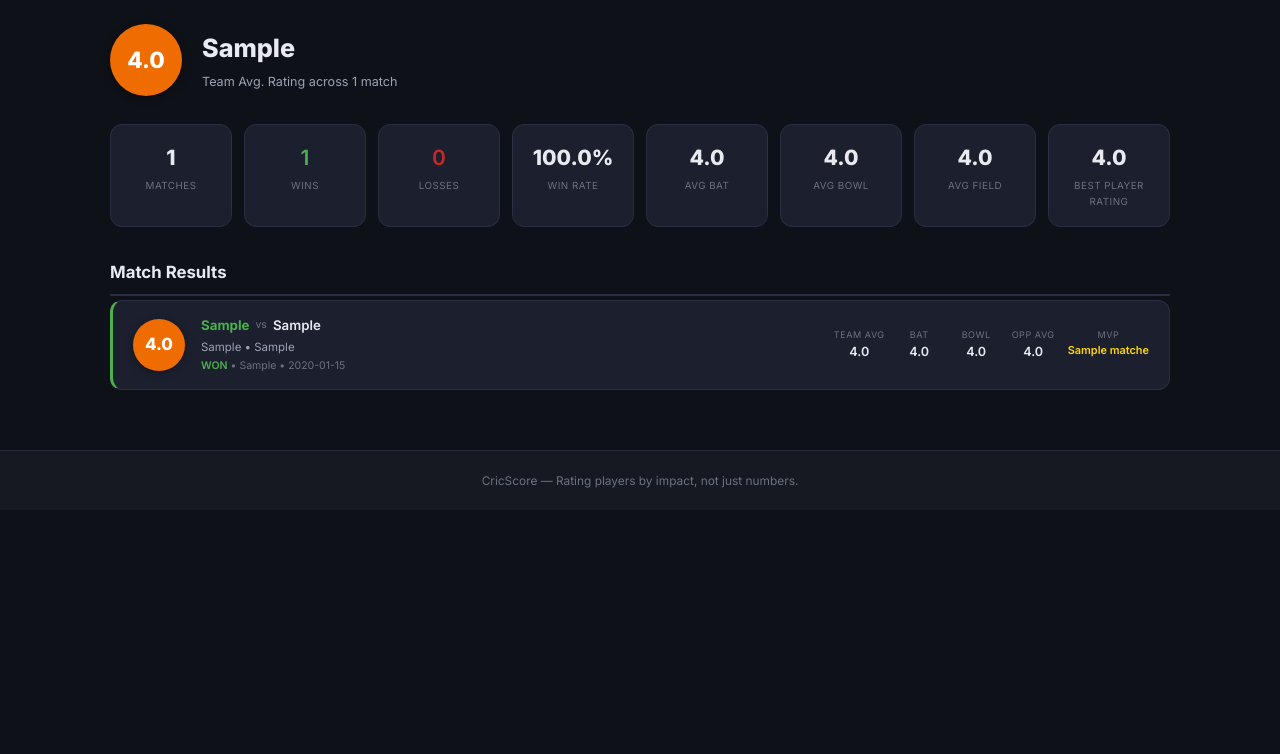
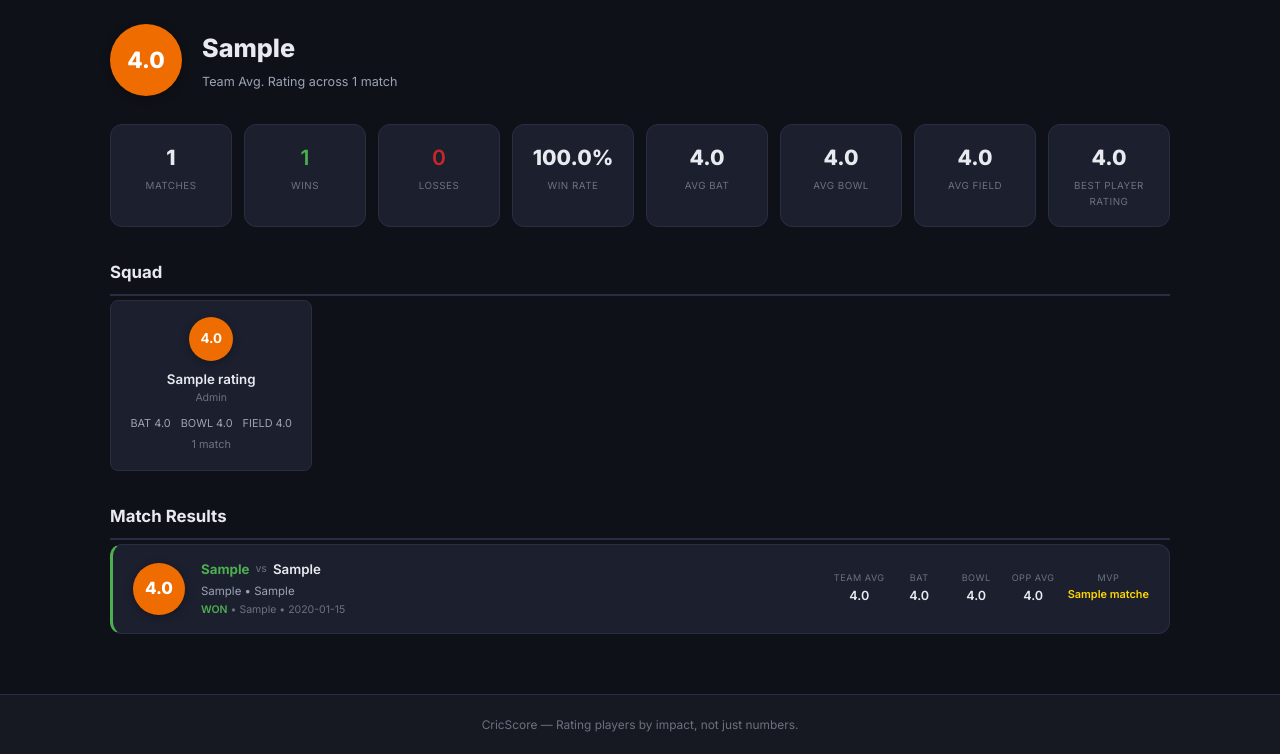
Before and after one commit to Mudit-Jxin7/cricinfo, a Flask app: a page that uses templates/team_detail.html in a window 1280 px wide. Shown: the part 61-815 px from the top of the page. Before the commit the page ends 549 px from the top, so only its background shows below. Run offline with Flask 3, Linux system fonts and the light colour scheme; tables that the repository leaves empty hold one stand-in row (values such as "Sample post").

Commit message:
Implement team player details in team view
- Add a new function `get_team_players` to retrieve player statistics for a team.
- Update the `team_detail` route to include player data in the response.
- Enhance the `team_detail.html` template to display a grid of players with their average ratings and roles.
- Introduce new CSS styles for player cards and layout to improve the visual presentation of the squad list.

```diff
--- a/app.py
+++ b/app.py
@@ -281,13 +281,14 @@
 
 @app.route("/team/<name>")
 def team_detail(name):
-    """Show a team's match history with team avg ratings."""
+    """Show a team's match history with team avg ratings and squad list."""
     summary = db.get_team_summary(name)
     if not summary:
         return "Team not found", 404
     matches = db.get_team_matches(name)
+    players = db.get_team_players(name)
     return render_template("team_detail.html", name=name, summary=summary,
-                           matches=matches)
+                           matches=matches, players=players)
 
 
 # ───── API Endpoints ─────
--- a/database.py
+++ b/database.py
@@ -983,6 +983,26 @@
     return result
 
 
+def get_team_players(team_name: str):
+    """Get all players who have played for this team with their average ratings."""
+    conn = get_db()
+    rows = conn.execute("""
+        SELECT player_name,
+               MAX(role) as role,
+               COUNT(*) as matches,
+               ROUND(AVG(overall_rating), 2) as avg_overall,
+               ROUND(AVG(batting_rating), 2) as avg_bat,
+               ROUND(AVG(bowling_rating), 2) as avg_bowl,
+               ROUND(AVG(fielding_rating), 2) as avg_field
+        FROM player_ratings
+        WHERE team = ?
+        GROUP BY LOWER(player_name)
+        ORDER BY avg_overall DESC
+    """, (team_name,)).fetchall()
+    conn.close()
+    return [dict(r) for r in rows]
+
+
 def get_team_summary(team_name: str):
     """Get aggregate summary stats for a team across all matches."""
     conn = get_db()
--- a/static/css/style.css
+++ b/static/css/style.css
@@ -2174,6 +2174,77 @@
     border-left: 3px solid var(--rating-poor);
 }
 
+/* Team detail: squad / player list */
+.team-players-grid {
+    display: grid;
+    grid-template-columns: repeat(auto-fill, minmax(200px, 1fr));
+    gap: 12px;
+    margin-bottom: 32px;
+}
+
+.team-player-card {
+    display: flex;
+    flex-direction: column;
+    align-items: center;
+    padding: 16px 12px;
+    background: var(--bg-card);
+    border: 1px solid var(--border);
+    border-radius: var(--radius);
+    text-decoration: none;
+    color: inherit;
+    transition: all 0.2s;
+}
+
+.team-player-card:hover {
+    background: var(--bg-card-hover);
+    border-color: rgba(76, 175, 80, 0.3);
+}
+
+.team-player-rating {
+    width: 44px;
+    height: 44px;
+    font-size: 0.95rem;
+    font-weight: 700;
+    margin-bottom: 10px;
+    display: flex;
+    align-items: center;
+    justify-content: center;
+}
+
+.team-player-name {
+    font-weight: 600;
+    font-size: 0.95rem;
+    text-align: center;
+    margin-bottom: 2px;
+    line-height: 1.3;
+}
+
+.team-player-role {
+    font-size: 0.75rem;
+    color: var(--text-muted);
+    text-transform: capitalize;
+    margin-bottom: 8px;
+}
+
+.team-player-stats {
+    display: flex;
+    gap: 10px;
+    font-size: 0.78rem;
+    color: var(--text-secondary);
+    margin-bottom: 4px;
+}
+
+.team-player-matches {
+    font-size: 0.78rem;
+    color: var(--text-muted);
+}
+
+.empty-state-inline {
+    color: var(--text-muted);
+    font-size: 0.9rem;
+    margin-bottom: 32px;
+}
+
 .perf-mvp {
     color: #ffd700 !important;
     font-size: 0.78rem !important;
--- a/templates/team_detail.html
+++ b/templates/team_detail.html
@@ -50,6 +50,28 @@
         </div>
     </div>
 </div>
+
+<!-- Squad: list of players with ratings -->
+<h2 class="section-heading">Squad</h2>
+{% if players %}
+<div class="team-players-grid">
+    {% for p in players %}
+    <a href="/player/{{ p.player_name }}" class="team-player-card">
+        <div class="rating-circle {{ _rating_color(p.avg_overall) }} team-player-rating">{{ p.avg_overall }}</div>
+        <div class="team-player-name">{{ p.player_name }}</div>
+        <div class="team-player-role">{{ p.role.replace('_', ' ')|title }}</div>
+        <div class="team-player-stats">
+            <span title="Batting">BAT {{ p.avg_bat }}</span>
+            <span title="Bowling">BOWL {{ p.avg_bowl }}</span>
+            <span title="Fielding">FIELD {{ p.avg_field }}</span>
+        </div>
+        <div class="team-player-matches">{{ p.matches }} match{{ 'es' if p.matches != 1 else '' }}</div>
+    </a>
+    {% endfor %}
+</div>
+{% else %}
+<p class="empty-state-inline">No player ratings recorded for this team yet.</p>
+{% endif %}
 
 <!-- Rating Trend Chart -->
 {% if matches | length > 1 %}
```
